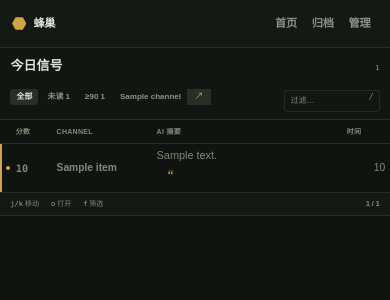
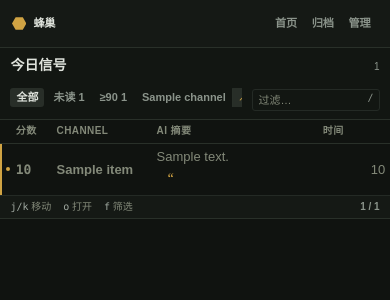
Before and after one commit to sinmentis/beehive, a FastAPI app: template src/beehive/web/templates/dashboard.html in a window 390 px wide. Shown: the top 300 px of the page. Run offline with FastAPI, Linux system fonts and the light colour scheme; the template is opened without the code that fills it: most values are stand-ins (such as "Sample title", 1, 10 or a date in 2020); parts of the project's set-up code (start-up, migrations or seed data) failed here and were passed over.

Commit message:
fix: increase dashboard text readability
Raise dense dashboard typography to readable default-zoom sizes while preserving 26px desktop rows and responsive behavior.

Co-authored-by: Copilot <223556219+Copilot@users.noreply.github.com>

Copilot-Session: f7342cbd-3f7f-429f-bf9c-ed34de888cea

```diff
--- a/src/beehive/web/static/beehive.css
+++ b/src/beehive/web/static/beehive.css
@@ -271,21 +271,21 @@ h1{
   justify-content:flex-start;
   gap:.4375rem;
 }
-.page-dashboard .brand{gap:.4375rem;font-size:.5625rem}
+.page-dashboard .brand{gap:.4375rem;font-size:.6875rem}
 .page-dashboard .brand-mark{width:.75rem}
 .page-dashboard .brand-mark::after{display:none}
-.page-dashboard .brand-name{font-size:.5625rem}
+.page-dashboard .brand-name{font-size:.6875rem}
 .page-dashboard .site-nav{margin-left:1.0625rem;gap:.75rem}
 .page-dashboard .site-nav a{
   padding:0;
-  font-size:.5625rem;
+  font-size:.6875rem;
   font-weight:600;
 }
 .page-dashboard .site-nav a::after{display:none}
 .dashboard-clock{
   margin-left:auto;
   color:var(--muted);
-  font-size:.5625rem;
+  font-size:.6875rem;
   font-variant-numeric:tabular-nums;
 }
 .dashboard-shell{
@@ -313,12 +313,12 @@ h1{
   max-width:none;
   margin:0;
   font-family:var(--font-sans);
-  font-size:.8125rem;
+  font-size:.875rem;
   font-weight:680;
   letter-spacing:0;
   line-height:1;
 }
-.dashboard-title span{color:var(--muted);font-size:.5rem;font-variant-numeric:tabular-nums}
+.dashboard-title span{color:var(--muted);font-size:.625rem;font-variant-numeric:tabular-nums}
 .dashboard-tabs{
   display:flex;
   min-width:0;
@@ -336,7 +336,7 @@ h1{
   padding:.25rem .375rem;
   border-radius:.1875rem;
   color:var(--muted);
-  font-size:.5rem;
+  font-size:.6875rem;
   font-weight:680;
   line-height:1;
 }
@@ -357,7 +357,7 @@ h1{
   place-items:center;
   background:var(--surface-raised);
   color:var(--accent);
-  font-size:.5625rem;
+  font-size:.75rem;
   opacity:0;
   pointer-events:none;
   transform:translateY(-50%);
@@ -370,7 +370,7 @@ h1{
 .dashboard-search{
   position:relative;
   flex:none;
-  width:5.9375rem;
+  width:8rem;
   height:1.375rem;
   margin-left:auto;
 }
@@ -384,7 +384,7 @@ h1{
   border-radius:.1875rem;
   background:var(--bg-soft);
   color:var(--text);
-  font-size:.5rem;
+  font-size:.6875rem;
 }
 .dashboard-search-shortcut{
   position:absolute;
@@ -392,7 +392,7 @@ h1{
   right:.375rem;
   color:var(--muted);
   font-family:ui-monospace,SFMono-Regular,Consolas,monospace;
-  font-size:.5rem;
+  font-size:.625rem;
   pointer-events:none;
   transform:translateY(-50%);
 }
@@ -407,28 +407,29 @@ h1{
 }
 .signal-state-col{width:.6875rem}
 .signal-score-col{width:2.125rem}
-.signal-channel-col{width:3.9375rem}
-.signal-source-col{width:4.625rem}
-.signal-engagement-col{width:4.125rem}
-.signal-age-col{width:3.3125rem}
+.signal-channel-col{width:5rem}
+.signal-source-col{width:5.5rem}
+.signal-engagement-col{width:5.5rem}
+.signal-age-col{width:4.5rem}
 .signal-table th{
   height:1.1875rem;
   padding:0 .5rem;
   border-bottom:1px solid var(--border-strong);
   color:var(--muted-2);
-  font-size:.4375rem;
+  font-size:.625rem;
   font-weight:680;
   letter-spacing:.04em;
   line-height:1;
   text-align:left;
   text-transform:uppercase;
+  white-space:nowrap;
 }
 .signal-table td{
   height:var(--dashboard-row-height);
   padding:0 .5rem;
   border-bottom:1px solid var(--border);
   color:var(--muted);
-  font-size:.46875rem;
+  font-size:.8125rem;
   line-height:1;
   vertical-align:middle;
 }
@@ -474,7 +475,7 @@ h1{
   display:inline-block;
   max-width:calc(100% - 1.7rem);
   color:var(--text-soft);
-  font-size:.5rem;
+  font-size:.8125rem;
   font-weight:520;
   vertical-align:middle;
 }
@@ -515,7 +516,7 @@ h1{
   background:var(--surface);
   color:var(--muted);
   font-family:var(--font-sans);
-  font-size:.64rem;
+  font-size:.75rem;
   line-height:1.45;
   white-space:normal;
 }
@@ -528,7 +529,7 @@ h1{
   gap:.75rem;
   background:#151915;
   color:var(--muted-2);
-  font-size:.4375rem;
+  font-size:.625rem;
 }
 .signal-statusbar kbd{color:#a1aaa2;font-family:ui-monospace,SFMono-Regular,Consolas,monospace}
 .signal-statusbar b{margin-left:auto;color:var(--muted);font-weight:600;font-variant-numeric:tabular-nums}
@@ -1047,19 +1048,19 @@ select{
   }
   .dashboard-title{width:100%;justify-content:space-between}
   .dashboard-tabs{order:2;flex:1 1 0}
-  .dashboard-search{width:6rem;margin:0;order:3}
+  .dashboard-search{width:8rem;margin:0;order:3}
   .signal-source-col,.signal-engagement-col,
   .signal-source-heading,.signal-engagement-heading,
   .signal-source,.signal-engagement{display:none}
   .signal-score-col{width:2.55rem}
   .signal-channel-col{width:6.25rem}
-  .signal-age-col{width:3rem}
+  .signal-age-col{width:4.5rem}
   .signal-table th{height:1.45rem;padding-inline:.3rem}
-  .signal-table td{height:3rem;padding:.3rem;font-size:.64rem}
+  .signal-table td{height:3rem;padding:.3rem;font-size:.8125rem}
   .signal-summary{
     display:-webkit-box;
     overflow:hidden;
-    font-size:.68rem;
+    font-size:.8125rem;
     line-height:1.35;
     white-space:normal;
     -webkit-box-orient:vertical;
```
Also changed, not shown: tests/web/test_templates.py (+18 -1 lines), 1 other file.
